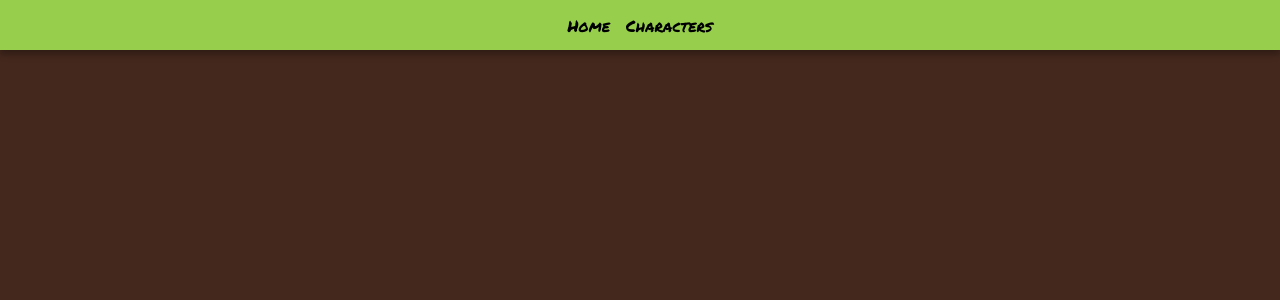
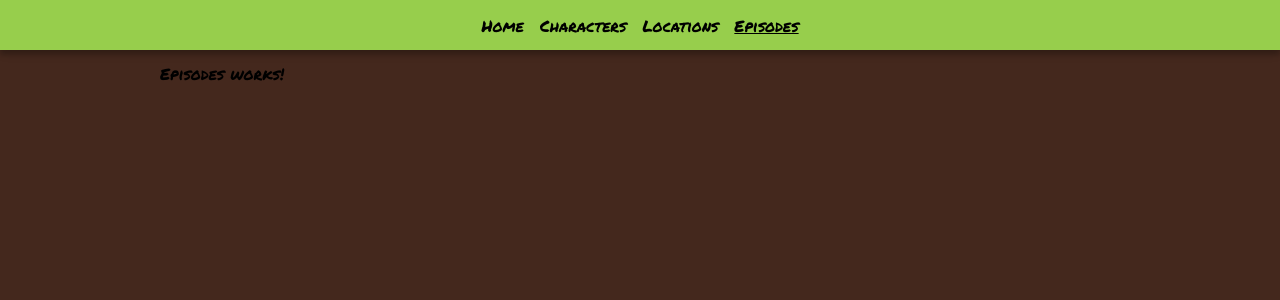
Before and after one commit to RajceP/rickandmorty-graphql-client, a React (Create React App) app: page /episodes in a window 1280 px wide. Shown: the top 300 px of the page. Built offline with nearby package versions, Linux system fonts and the light colour scheme.

Commit message:
site skeleton

```diff
--- a/src/App.tsx
+++ b/src/App.tsx
@@ -3,7 +3,9 @@ import { BrowserRouter, Route, Switch } from 'react-router-dom';
 import WithApollo from './hoc/withApollo';
 import WithLayout from './hoc/withLayout';
 import Characters from './pages/Characters';
+import Episodes from './pages/Episodes';
 import Home from './pages/Home';
+import Locations from './pages/Locations';
 import GlobalStyle from './styles/Global';
 import Theme from './styles/Theme';
 
@@ -17,6 +19,8 @@ const App: React.FC = () => {
             <Switch>
               <Route path="/" component={Home} exact />
               <Route path="/characters" component={Characters} />
+              <Route path="/locations" component={Locations} />
+              <Route path="/episodes" component={Episodes} />
             </Switch>
           </WithLayout>
         </Theme>
--- a/src/components/Navigation/Navbar.tsx
+++ b/src/components/Navigation/Navbar.tsx
@@ -57,6 +57,12 @@ const Navbar: React.FC = () => {
           <Li>
             <Link to="characters">Characters</Link>
           </Li>
+          <Li>
+            <Link to="locations">Locations</Link>
+          </Li>
+          <Li>
+            <Link to="episodes">Episodes</Link>
+          </Li>
         </Ul>
       </Nav>
     </Header>
--- a/src/hoc/withApollo.tsx
+++ b/src/hoc/withApollo.tsx
@@ -10,7 +10,7 @@ const client = new ApolloClient({
           characters: {
             keyArgs: false,
             merge(existing, incoming) {
-              //! This is ugly!
+              // TODO! This is ugly!
               let merged;
               if (!existing || !incoming?.info?.prev) {
                 merged = incoming;
--- /dev/null
+++ b/src/pages/Episodes.tsx
@@ -0,0 +1,7 @@
+import React from 'react';
+
+const Episodes: React.FC = () => {
+  return <div>Episodes works!</div>;
+};
+
+export default Episodes;
--- /dev/null
+++ b/src/pages/Locations.tsx
@@ -0,0 +1,7 @@
+import React from 'react';
+
+const Episodes: React.FC = () => {
+  return <div>Locations works!</div>;
+};
+
+export default Episodes;
```
